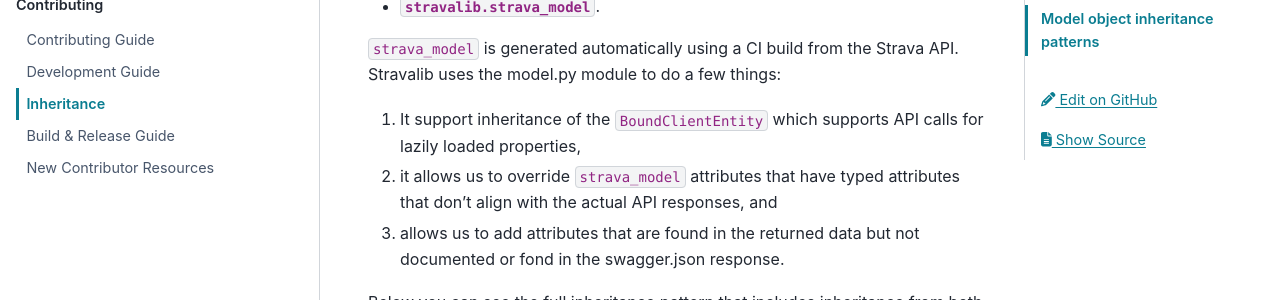
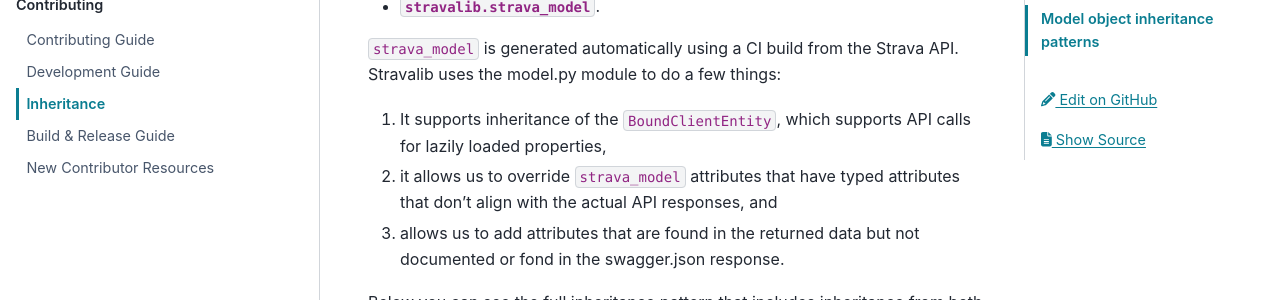
Before and after one commit to stravalib/stravalib, a Sphinx documentation site: the page built from docs/contributing/inheritance.md, in a window 1280 px wide and 900 px high, scrolled down 632 px. Shown: the part 151-451 px from the top of the window. Built offline with Sphinx 7.4.7 and the PyData theme 0.15.4, drawn with Linux system fonts in a browser that asks for light colours; the version number could not be read and is left out; cross-references to code outside the pages are shown as plain code.

Commit message:
Fix: edits from @jsamoocha
Co-authored-by: Jonatan Samoocha <jsamoocha@yahoo.com>

```diff
--- a/docs/contributing/inheritance.md
+++ b/docs/contributing/inheritance.md
@@ -25,7 +25,7 @@ At a high level, there are two modules:
 `strava_model` is generated automatically using a CI build from the Strava API.
 Stravalib uses the model.py module to do a few things:
 
-1. It support inheritance of the `BoundClientEntity` which supports API calls for lazily loaded properties,
+1. It supports inheritance of the `BoundClientEntity`, which supports API calls for lazily loaded properties,
 2. it allows us to override `strava_model` attributes that have typed attributes that don't align with the actual API responses, and
 3. allows us to add attributes that are found in the returned data but not documented or fond in the swagger.json response.
 
```
